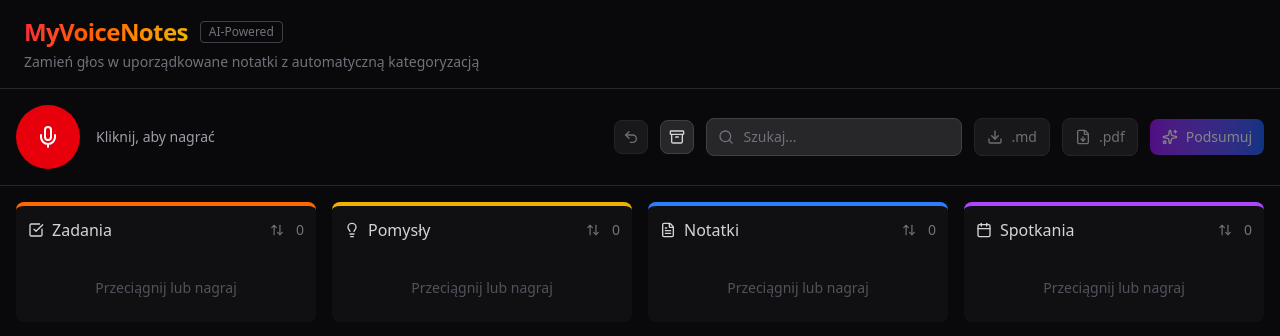
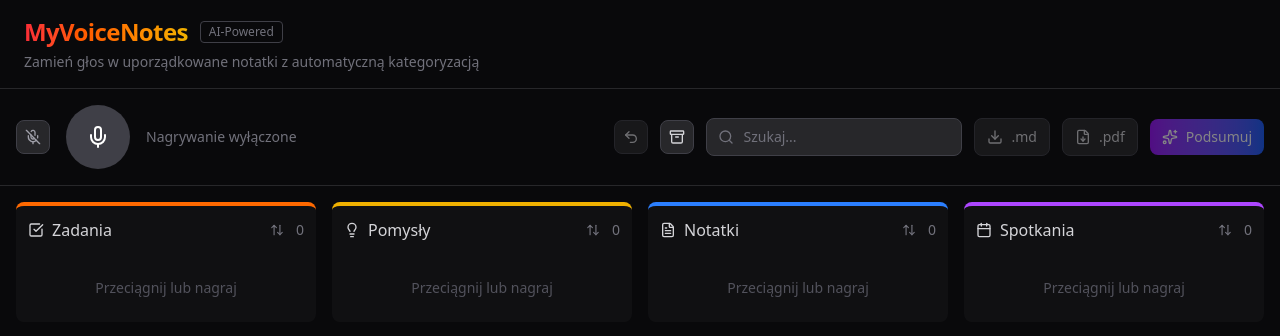
Before and after one commit to patryk777/MyVoiceNotes10x, a Next.js app: page / in a window 1280 px wide. Shown: the top 336 px of the page. Built offline with nearby package versions, Linux system fonts and the light colour scheme.

Commit message:
feat: add recording toggle - disabled by default

```diff
--- a/app/page.tsx
+++ b/app/page.tsx
@@ -1,7 +1,7 @@
 "use client";
 
 import { useState, useCallback, useRef, useEffect } from "react";
-import { Mic, Square, Loader2, CheckSquare, Lightbulb, FileText, Calendar, Search, Download, FileDown, Sparkles, X, ArrowUpDown, Undo2, Archive } from "lucide-react";
+import { Mic, Square, Loader2, CheckSquare, Lightbulb, FileText, Calendar, Search, Download, FileDown, Sparkles, X, ArrowUpDown, Undo2, Archive, MicOff } from "lucide-react";
 import ReactMarkdown from "react-markdown";
 import { useRecorder } from "@/hooks/useRecorder";
 import { useNotes, NoteCategory, Note } from "@/hooks/useNotes";
@@ -25,6 +25,7 @@ export default function Home() {
     { tasks: "date", ideas: "date", notes: "date", meetings: "date" }
   );
   const [showArchive, setShowArchive] = useState(false);
+  const [recordingEnabled, setRecordingEnabled] = useState(false);
 
   const processAudio = useCallback(async (blob: Blob) => {
     if (!blob || isProcessing) return;
@@ -74,6 +75,7 @@ export default function Home() {
   resetRecordingRef.current = resetRecording;
 
   const handleMicClick = () => {
+    if (!recordingEnabled) return;
     if (status === "idle") {
       startRecording();
     } else if (status === "recording") {
@@ -238,7 +240,7 @@ export default function Home() {
     const handleKeyDown = (e: KeyboardEvent) => {
       if ((e.ctrlKey || e.metaKey) && e.key === "r" && !e.shiftKey) {
         e.preventDefault();
-        if (status === "idle" && !isProcessing) {
+        if (recordingEnabled && status === "idle" && !isProcessing) {
           startRecording();
         } else if (status === "recording") {
           stopRecording();
@@ -267,7 +269,7 @@ export default function Home() {
 
     window.addEventListener("keydown", handleKeyDown);
     return () => window.removeEventListener("keydown", handleKeyDown);
-  }, [status, isProcessing, notes.length, isSummarizing, summary, startRecording, stopRecording]);
+  }, [status, isProcessing, notes.length, isSummarizing, summary, startRecording, stopRecording, recordingEnabled]);
 
   return (
     <div className="flex flex-col h-full">
@@ -329,12 +331,26 @@ export default function Home() {
       <section className="flex flex-col sm:flex-row items-center justify-between gap-3 sm:gap-4 p-3 sm:p-4 border-b border-zinc-800">
         <div className="flex items-center gap-4">
           <button
+            onClick={() => setRecordingEnabled(!recordingEnabled)}
+            className={`p-2 rounded-lg border transition-all ${
+              recordingEnabled
+                ? "bg-green-600 border-green-500 text-white"
+                : "bg-zinc-800 border-zinc-700 text-zinc-400"
+            }`}
+            title={recordingEnabled ? "Wyłącz nagrywanie" : "Włącz nagrywanie"}
+          >
+            {recordingEnabled ? <Mic className="w-4 h-4" /> : <MicOff className="w-4 h-4" />}
+          </button>
+
+          <button
             onClick={handleMicClick}
-            disabled={isWorking}
+            disabled={isWorking || !recordingEnabled}
             className={`w-14 h-14 sm:w-16 sm:h-16 rounded-full flex items-center justify-center transition-all ${
-              status === "recording"
-                ? "bg-red-600 animate-pulse"
-                : "bg-red-600 hover:bg-red-500"
+              !recordingEnabled
+                ? "bg-zinc-700 cursor-not-allowed"
+                : status === "recording"
+                  ? "bg-red-600 animate-pulse"
+                  : "bg-red-600 hover:bg-red-500"
             } ${isWorking ? "opacity-50 cursor-not-allowed" : ""}`}
             aria-label={status === "recording" ? "Stop recording" : "Start recording"}
           >
@@ -348,7 +364,10 @@ export default function Home() {
           </button>
 
           <div className="flex flex-col">
-            {status === "idle" && !isWorking && (
+            {!recordingEnabled && (
+              <p className="text-zinc-500 text-sm">Nagrywanie wyłączone</p>
+            )}
+            {recordingEnabled && status === "idle" && !isWorking && (
               <p className="text-zinc-400 text-sm">Kliknij, aby nagrać</p>
             )}
             {status === "recording" && (
```
